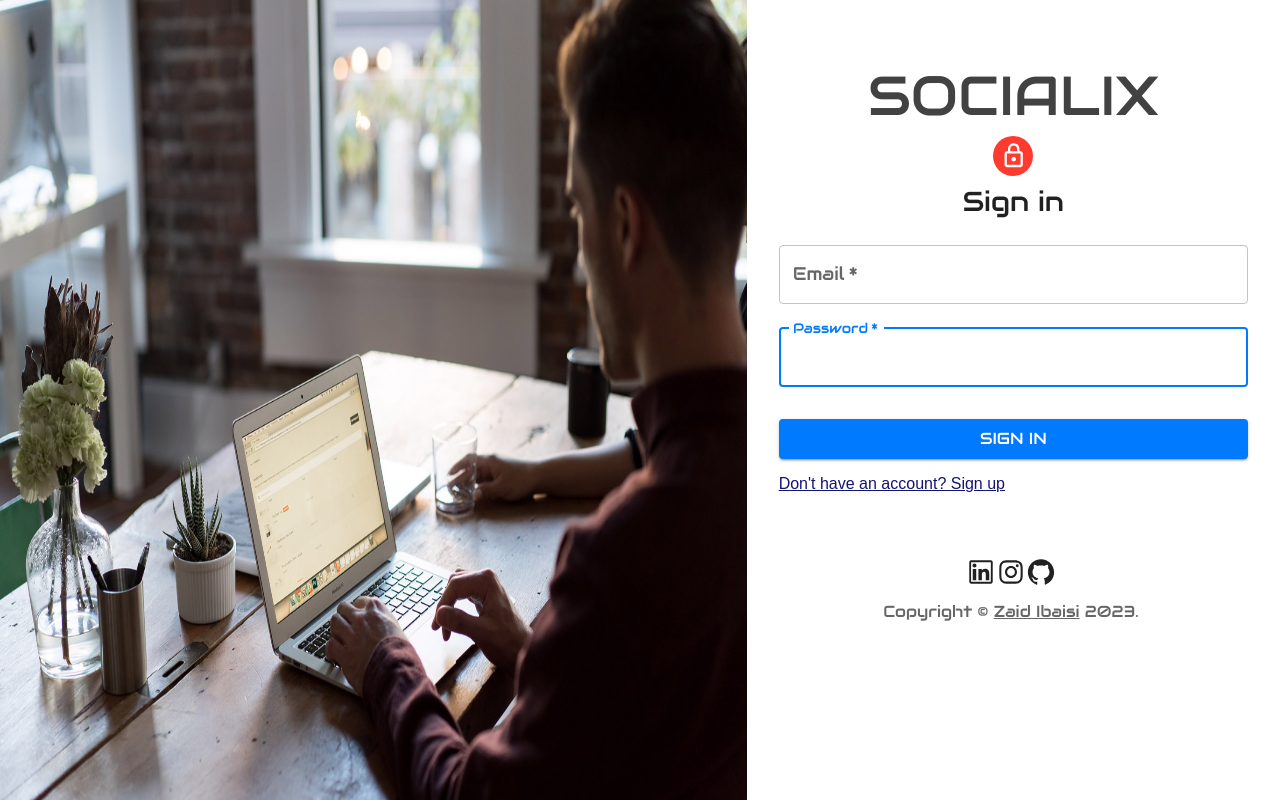
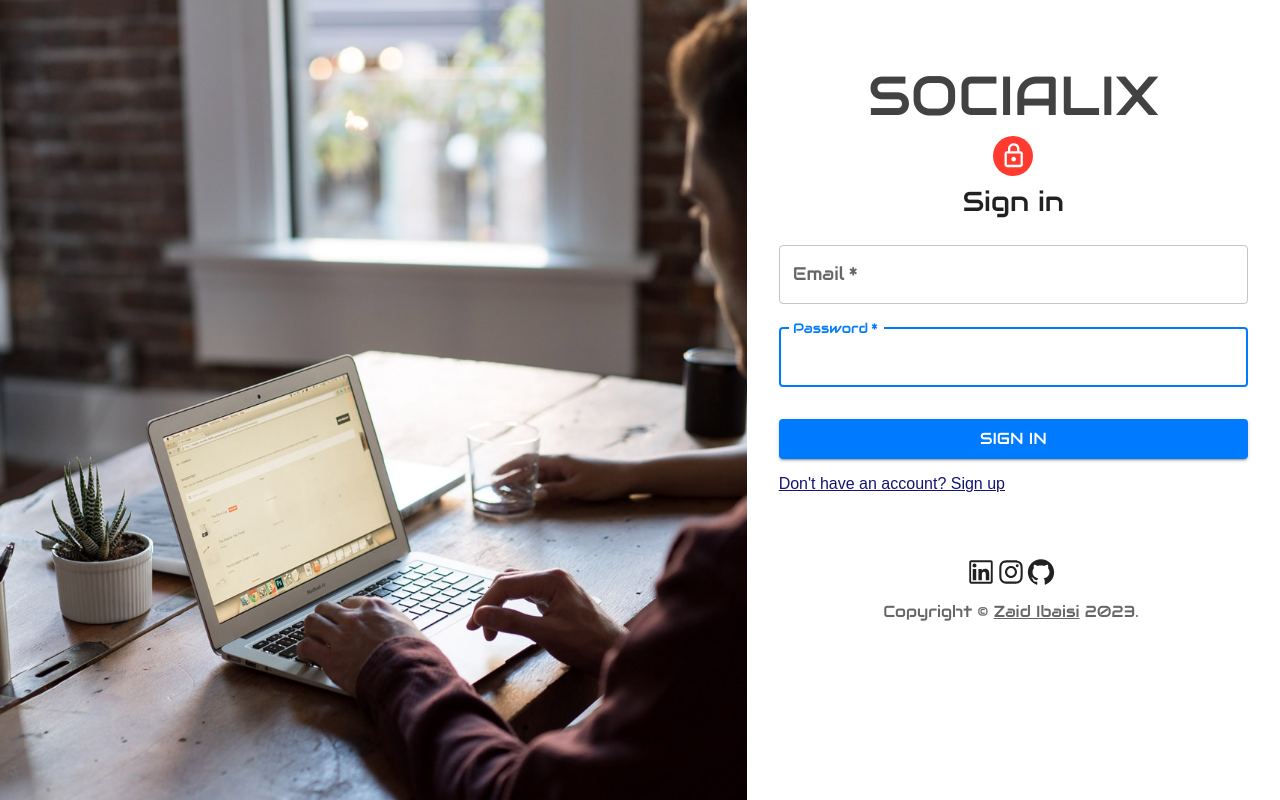
Before and after one commit to Zed65pro/socialmedia, a React (Create React App) app: page /socialmedia/signin in a window 1280 px wide. Built offline with nearby package versions, Linux system fonts and the light colour scheme; what @mui/x-date-pickers-pro would draw is missing.

Commit message:
lazy suspense optimization

```diff
--- a/src/App.jsx
+++ b/src/App.jsx
@@ -1,23 +1,34 @@
-import React, { useEffect } from "react";
-import { Route, Routes, Navigate, useNavigate } from "react-router-dom";
-import Signin from "./components/templates/Signin/Signin";
-import Signup from "./components/templates/Signup/Signup";
+import React, { lazy, Suspense } from "react";
+import { Route, Routes, Navigate } from "react-router-dom";
 import { constants } from "./constants";
-import Home from "./components/pages/Home";
-import BadRoute from "./components/pages/BadRoute";
-import Profile from "./components/pages/Profile";
-import Friends from "./components/pages/Friends";
-import AddPost from "./components/templates/AddPost";
 import "./app.css";
-import ProfileEdit from "./components/organisms/ProfileEdit";
+import { LoadingScreen } from "./components/atoms/LoadingScreen.jsx";
+// import { lazyLoad } from "./lazyLoad";
+// const Home = lazyLoad("./components/pages/Home");
+// const Signin = lazyLoad("./components/templates/Signin/Signin");
+// const Signup = lazyLoad("./components/templates/Signup/Signup");
+// const BadRoute = lazyLoad("./components/pages/BadRoute");
+// const Profile = lazyLoad("./components/pages/Profile");
+// const Friends = lazyLoad("./components/pages/Friends");
+// const AddPost = lazyLoad("./components/templates/AddPost");
+const Home = lazy(() => import("./components/pages/Home"));
+const Signin = lazy(() => import("./components/templates/Signin/Signin"));
+const Signup = lazy(() => import("./components/templates/Signup/Signup"));
+const BadRoute = lazy(() => import("./components/pages/BadRoute"));
+const Profile = lazy(() => import("./components/pages/Profile"));
+const Friends = lazy(() => import("./components/pages/Friends"));
+const AddPost = lazy(() => import("./components/templates/AddPost"));
 
 const App = () => {
   return (
+    <Suspense fallback={<LoadingScreen />}>
       <Routes>
         <Route
           exact
           path={`${constants.BASE_URL}/`}
-        element={<Navigate to={`${constants.BASE_URL}/${constants.SIGN_IN}`} />}
+          element={
+            <Navigate to={`${constants.BASE_URL}/${constants.SIGN_IN}`} />
+          }
         />
         <Route
           exact
@@ -66,6 +77,7 @@ const App = () => {
           }
         />
       </Routes>
+    </Suspense>
   );
 };
 
--- a/src/components/atoms/BackgroundSplit.jsx
+++ b/src/components/atoms/BackgroundSplit.jsx
@@ -2,6 +2,8 @@ import { Grid } from "@mui/material";
 import React from "react";
 
 const BackgroundSplit = ({ url, ...props }) => {
+  console.log(url);
+
   return (
     <Grid
       item
@@ -9,16 +11,29 @@ const BackgroundSplit = ({ url, ...props }) => {
       sm={4}
       md={7}
       sx={{
-        backgroundImage: url,
-        backgroundRepeat: "no-repeat",
-        backgroundColor: (t) =>
-          t.palette.mode === "light" ? t.palette.grey[50] : t.palette.grey[900],
-        backgroundSize: "100% 100%",
-        backgroundPosition: "center",
+        display: "flex",
+        justifyContent: "center",
+        alignItems: "center",
         position: "relative",
       }}
       {...props}
-    />
+    >
+      <img
+        src={url}
+        alt="Background"
+        style={{
+          width: "100%",
+          height: "100%",
+          objectFit: "cover",
+          display: "block",
+          imageRendering: [
+            "-webkit-optimize-contrast",
+            "crisp-edges",
+            "pixelated",
+          ],
+        }}
+      />
+    </Grid>
   );
 };
 
--- a/src/components/molecules/Form/Form.jsx
+++ b/src/components/molecules/Form/Form.jsx
@@ -24,7 +24,7 @@ const Form = ({ children, link, linkText, type, onSubmit, handleSubmit }) => {
       }}
     >
       <BackgroundSplit
-        url={`url(${require("../../../assets/background/intro-bg.jpg")})`}
+        url={require("../../../assets/background/intro-bg.jpg")}
         className={classes.background}
       />
       <Grid item sm={12} md={5} component={Paper} elevation={6} square>
--- a/src/components/molecules/ProfilePictureUpload.jsx
+++ b/src/components/molecules/ProfilePictureUpload.jsx
@@ -54,6 +54,11 @@ function ProfilePictureUpload({ setImage, image, profile, size }) {
                 borderRadius: "50%",
                 objectFit: "cover",
                 cursor: "pointer",
+                imageRendering: [
+                  "-webkit-optimize-contrast",
+                  "crisp-edges",
+                  "pixelated",
+                ],
               }}
               width={size ? size : "300px"}
               height={size ? size : "300px"}
--- a/src/components/organisms/LeftPanel.jsx
+++ b/src/components/organisms/LeftPanel.jsx
@@ -20,10 +20,8 @@ const LeftPanel = () => {
   const user = useSelector((state) => state.user);
   const [displayedFriends, setDisplayedFriends] = useState(2);
   const navigate = useNavigate();
-  // const classes = useStyles()
+  const friends = user.friends.slice(0, displayedFriends);
 
-  const friends = user.friends.slice(0, displayedFriends);
-  console.log(friends);
   const handleShowMoreFriends = () => {
     if (displayedFriends + 2 <= user.friends.length) {
       setDisplayedFriends(displayedFriends + 2);
@@ -46,7 +44,7 @@ const LeftPanel = () => {
       <Box sx={{ display: "flex", alignItems: "center" }}>
         <ProfilePictureUpload size={85} profile={user} />
         <Typography
-          variant="h6"
+          variant="h5"
           sx={{ marginLeft: "1rem", textTransform: "capitalize" }}
         >
           {user.username}
@@ -54,31 +52,37 @@ const LeftPanel = () => {
       </Box>
       <hr />
       <Box>
+        <Button sx={{ margin: "3rem 0" }}>
           <Link
             to={`${constants.BASE_URL}/${constants.USER}/${user._id}`}
-          style={{ textDecoration: "none", color: "inherit" }}
-        >
-          <Button
-            sx={{ display: "flex", alignItems: "center", margin: "1rem 0" }}
+            style={{
+              textDecoration: "none",
+              color: "inherit",
+              display: "flex",
+              alignItems: "center",
+            }}
           >
             <CgProfile size="35" style={{ margin: "0 1rem" }} />
             <Typography>Profile</Typography>
+          </Link>
         </Button>
-        </Link>
       </Box>
       <hr />
       <Box>
+        <Button sx={{ margin: "3rem 0" }}>
           <Link
             to={`${constants.BASE_URL}/${constants.FRIENDS}`}
-          style={{ textDecoration: "none", color: "inherit" }}
-        >
-          <Button
-            sx={{ display: "flex", alignItems: "center", margin: "1rem 0" }}
+            style={{
+              textDecoration: "none",
+              color: "inherit",
+              display: "flex",
+              alignItems: "center",
+            }}
           >
             <FaUserFriends size="35" style={{ margin: "0 1rem" }} />
             <Typography>Friends</Typography>
+          </Link>
         </Button>
-        </Link>
         <hr />
         <Box
           sx={{
@@ -121,29 +125,24 @@ const LeftPanel = () => {
         {user.friends.length <= 0 && <hr />}
       </Box>
       <Box>
+        <Button sx={{ margin: "3rem 0" }}>
           <Link
             to={`${constants.BASE_URL}/${constants.ADDPOST}`}
-          style={{ textDecoration: "none", color: "inherit" }}
-        >
-          <Button
-            sx={{ display: "flex", alignItems: "center", margin: "1rem 0" }}
+            style={{
+              textDecoration: "none",
+              color: "inherit",
+              display: "flex",
+              alignItems: "center",
+            }}
           >
             <BiPlus size="35" style={{ margin: "0 1rem" }} />
             <Typography>Add a post</Typography>
+          </Link>
         </Button>
-        </Link>
       </Box>
       <hr />
     </Stack>
   );
 };
 
-// const useStyles = makeStyles((theme)=>{
-//   friend:{
-//     "&:hover":{
-//       backgroundColor:"grey"
-//     }
-//   }
-// })
-
 export default LeftPanel;
--- a/src/components/organisms/RightPanel.jsx
+++ b/src/components/organisms/RightPanel.jsx
@@ -6,7 +6,7 @@ import { useNavigate } from "react-router-dom";
 import { logout } from "../../storage/authReducers";
 import { ads } from "../../ads";
 
-const LeftPanel = () => {
+const RightPanel = () => {
   const user = useSelector((state) => state.user);
   const dispatch = useDispatch();
   const navigate = useNavigate();
@@ -38,13 +38,9 @@ const LeftPanel = () => {
               justifyContent: "center",
               alignItems: "center",
             }}
+            key={ad.alt}
           >
-            <a
-              href={ad.link}
-              target="_blank"
-              rel="noopener noreferrer"
-              key={ad.alt}
-            >
+            <a href={ad.link} target="_blank" rel="noopener noreferrer">
               <img
                 src={ad.path}
                 alt={ad.alt}
@@ -53,6 +49,11 @@ const LeftPanel = () => {
                   objectFit: "cover",
                   cursor: "pointer",
                   borderRadius: "10%",
+                  imageRendering: [
+                    "-webkit-optimize-contrast",
+                    "crisp-edges",
+                    "pixelated",
+                  ],
                 }}
                 width="100%"
                 height="200px"
@@ -75,4 +76,4 @@ const LeftPanel = () => {
   );
 };
 
-export default LeftPanel;
+export default RightPanel;
--- a/src/components/templates/Signin/Signin.jsx
+++ b/src/components/templates/Signin/Signin.jsx
@@ -5,12 +5,12 @@ import { yupResolver } from "@hookform/resolvers/yup";
 import { signinSchema } from "../../../Schemas/userSchema";
 import Form from "../../molecules/Form/Form";
 import { constants } from "../../../constants";
-import { Box, CircularProgress, Typography } from "@mui/material";
 import { useNavigate } from "react-router-dom";
 import { useDispatch, useSelector } from "react-redux";
 import { signin } from "../../../storage/authReducers";
 import { getToken } from "../../../storage/authStorage.js";
 import LoadingCircle from "../../atoms/LoadingCircle";
+import { Typography } from "@mui/material";
 
 const Signin = () => {
   const dispatch = useDispatch();
@@ -18,7 +18,6 @@ const Signin = () => {
 
   const loading = useSelector((state) => state.loading);
   const error = useSelector((state) => state.error);
-  // const user = useSelector((state) => state.user);
 
   useEffect(() => {
     getToken() && navigate(`${constants.BASE_URL}/${constants.HOME}`);
@@ -65,7 +64,7 @@ const Signin = () => {
         type="password"
         autoFocus
       />
-      {/* {error && (
+      {error && (
         <Typography
           sx={{ textAlign: "center", color: "red" }}
           position={"center"}
@@ -73,7 +72,7 @@ const Signin = () => {
         >
           {error}
         </Typography>
-      )} */}
+      )}
     </Form>
   );
 };
--- /dev/null
+++ b/src/lazyLoad.js
@@ -0,0 +1,12 @@
+import { lazy } from "react";
+
+export function lazyLoad(path, namedExport) {
+  return lazy(() => {
+    const promise = import(path);
+    if (namedExport == null) {
+      return promise;
+    } else {
+      return promise.then((module) => ({ default: module[namedExport] }));
+    }
+  });
+}
```
Lines whose indentation alone changed are shown as unchanged.
